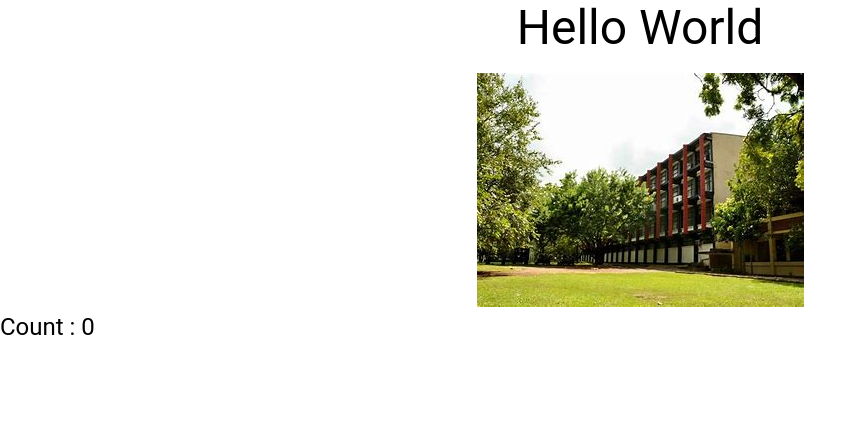
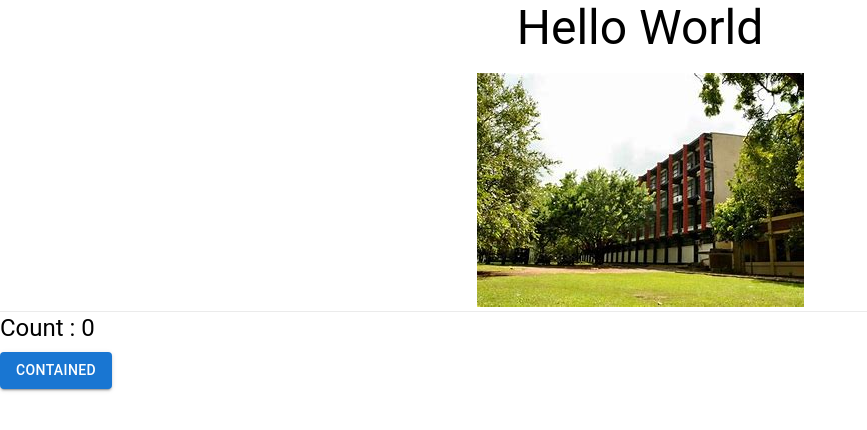
Before and after one commit to dinukamalitha/React-App, a React (Create React App) app: page / in a window 1280 px wide. Shown: the top 430 px of the page, without its empty margins (0-867 px from the left). Built offline with nearby package versions, Linux system fonts and the light colour scheme.

Commit message:
Component Modified

```diff
--- a/src/pages/home/index.jsx
+++ b/src/pages/home/index.jsx
@@ -2,6 +2,7 @@ import {Component, Fragment} from "react";
 import React from "react";
 import Greeting from "../../components/home/greeting";
 import Counter from "../../components/home/counter";
+import {Button, Divider} from "@mui/material";
 
 class HomePage extends Component {
     constructor(props) {
@@ -12,7 +13,13 @@ class HomePage extends Component {
         return(
             <Fragment>
                 <Greeting name="World"/>
+                <Divider light />
                 <Counter/>
+                <Button variant="contained" onClick={()=>{
+                    console.log("Button Clicked!");
+                }}>
+                    Contained
+                </Button>
             </Fragment>
         )
     }
```
